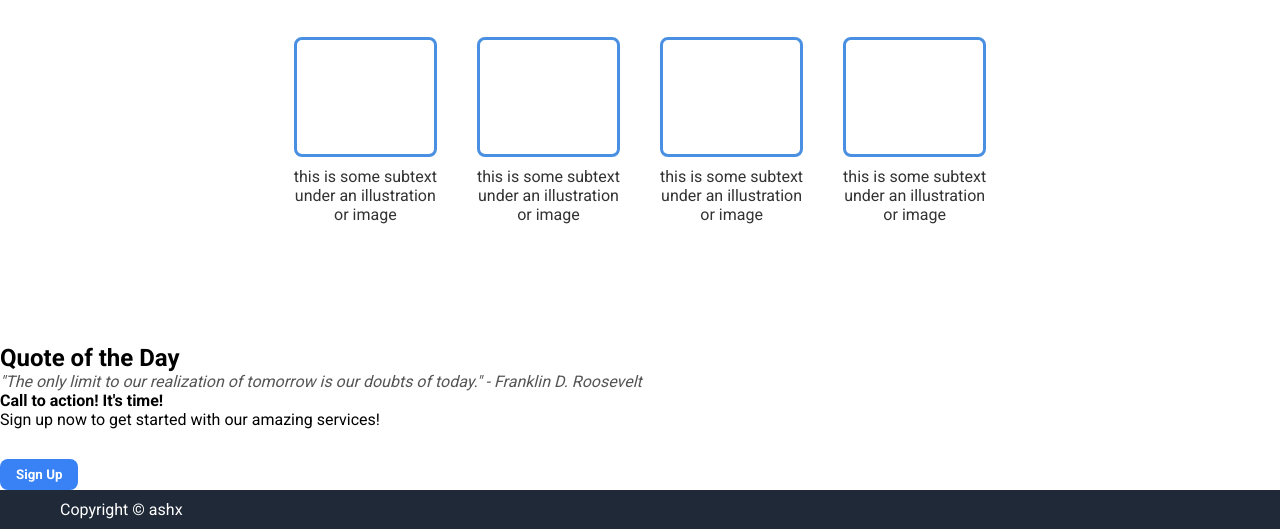
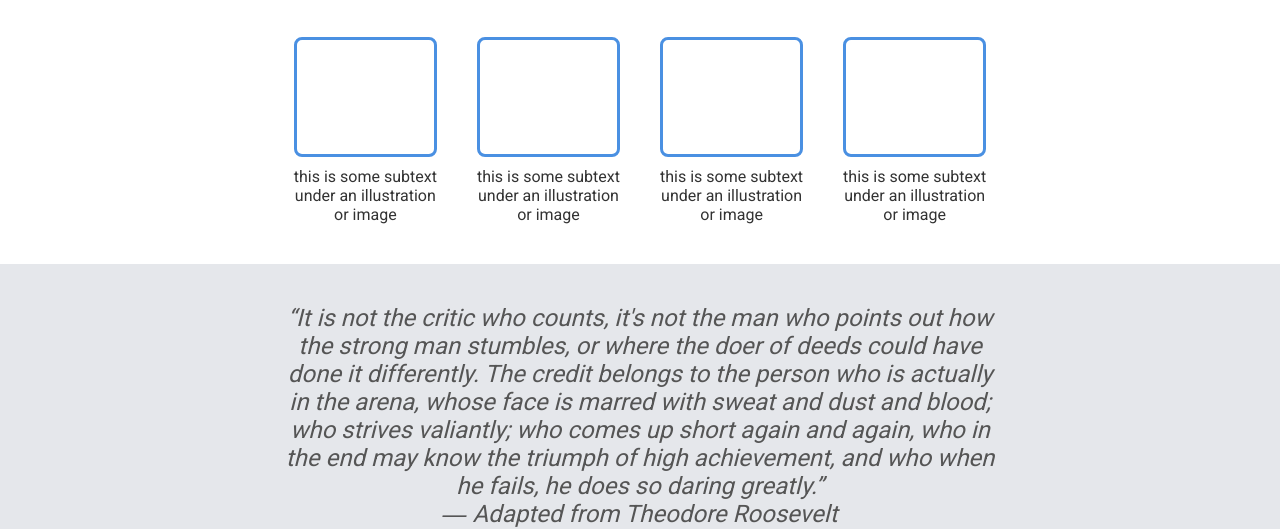
Before and after one commit to ashxtosh/landing-page, a plain HTML site: page index.html in a window 1280 px wide. Shown: the part 435-964 px from the top of the page. Drawn offline with Linux system fonts and the light colour scheme.

Commit message:
Add CSS Styling to Quote Section
- Adjusted styles for the Quote Section to improve visual appeal.
- Changed the quote.
- Screenshot stored as: siteAfterCommits/modified_quote_section.png

```diff
--- a/index.html
+++ b/index.html
@@ -13,7 +13,7 @@
         <div class="top_row">
             <h3>Header Logo</h3>
             <nav>
-                <a href="./pages/link1.html" target="_blank" rel="noopener noreferrer">Home</a>
+                <a href="./index.html" rel="noopener noreferrer">Home</a>
                 <a href="./pages/link2.html" target="_blank" rel="noopener noreferrer">About</a>
                 <a href="./pages/link3.html" target="_blank" rel="noopener noreferrer">Contact</a>
             </nav>
@@ -56,10 +56,10 @@
     </section>
 
     <section class="quote-section">
-        <h2>Quote of the Day</h2>
-        <blockquote style="font-style: italic; color: #555;">
-            "The only limit to our realization of tomorrow is our doubts of today." - Franklin D. Roosevelt
-        </blockquote>
+        <p>
+            “It is not the critic who counts, it's not the man who points out how the strong man stumbles, or where the doer of deeds could have done it differently. The credit belongs to the person who is actually in the arena, whose face is marred with sweat and dust and blood; who strives valiantly; who comes up short again and again, who in the end may know the triumph of high achievement, and who when he fails, he does so daring greatly.”<br>
+            ― Adapted from Theodore Roosevelt
+        </p>
     </section>
 
     <section class="signup-section">
--- a/styles.css
+++ b/styles.css
@@ -68,7 +68,7 @@ a {
     justify-content: center;
     gap: 40px;
     padding-top: 40px;
-    padding-bottom: 80px;
+
 }
 
 .card-box {
@@ -85,6 +85,24 @@ a {
     color: #333;
     text-align: center;
 }
+
+.quote-section {
+    background-color: #e5e7eb;
+    padding: 40px;
+    font-size: 24px;
+    text-align: center;
+}
+
+.quote-section p {
+    font-style: italic;
+    color: #555;
+    width: 60%;
+    text-align: center;
+    margin: 0 auto;
+}
+
+
+
 /* Advance */
 .tooltip {
   position: relative;
```
Also changed, not shown: siteAfterCommits/modified_quote_section.png (added).
